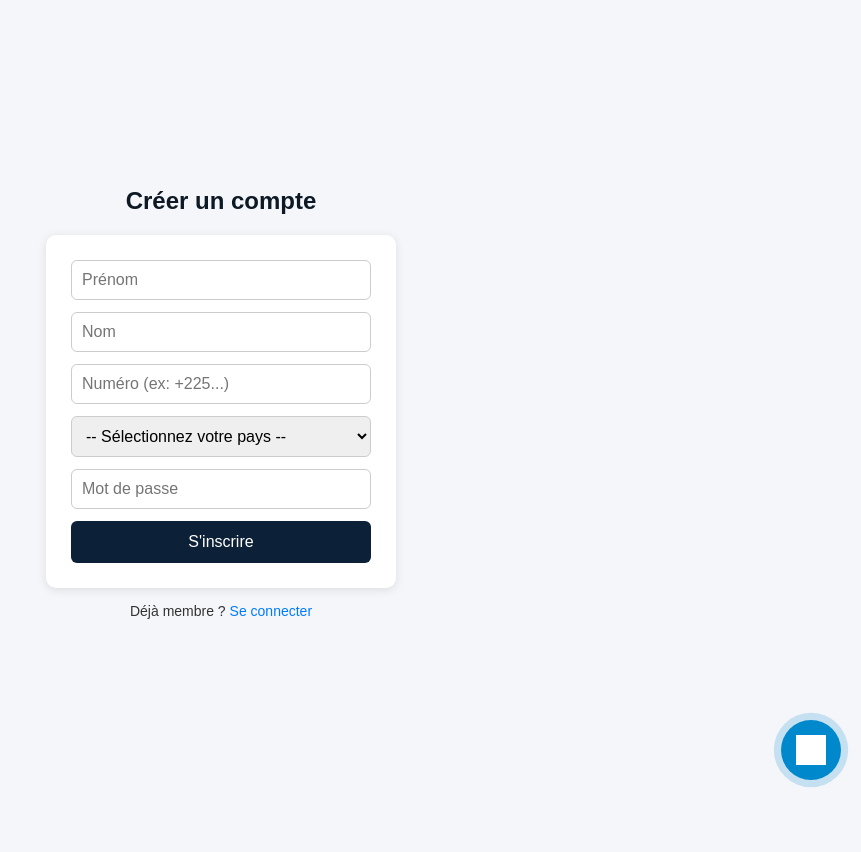
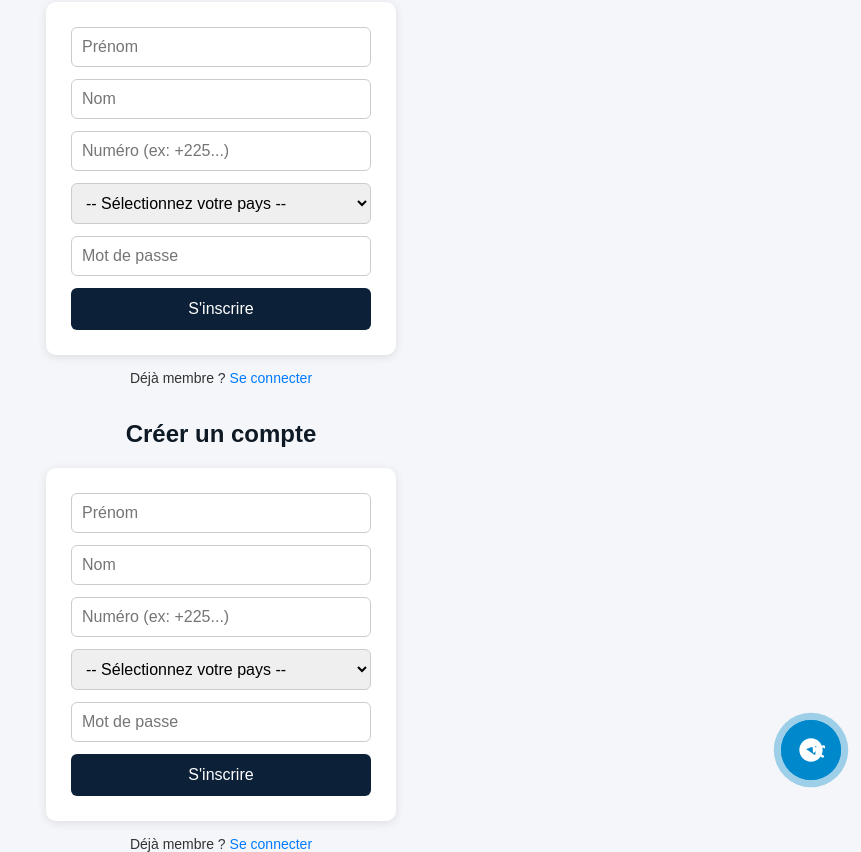
Before and after one commit to DPYTHA/miniezuka, a Flask app: page /register in a window 1280 px wide. Shown: the whole page, without its empty margins (419-1280 px from the left). Before the commit the page ends 787 px from the top, so only its background shows below. Run offline with Flask 3, Linux system fonts and the light colour scheme.

Commit message:
minor changes

```diff
--- a/app/templates/register.html
+++ b/app/templates/register.html
@@ -181,4 +181,183 @@
     <!-- <img src="/static/telegram-logo.png" alt="Contact Telegram" class="telegram-icon"> -->
   </a>
 </body>
+</html><!DOCTYPE html>
+<html lang="fr">
+<head>
+  <meta charset="UTF-8">
+  <meta name="viewport" content="width=device-width, initial-scale=1.0">
+  <meta name="apple-mobile-web-app-capable" content="yes">
+  <meta name="mobile-web-app-capable" content="yes">
+
+  <title>ÉZUKA - Transferts d'argent rapides</title>
+
+  <!-- Favicon et icônes -->
+  <link rel="icon" type="image/png" href="/static/logo.png">
+  <link rel="shortcut icon" href="/static/logo.png">
+  <link rel="apple-touch-icon" href="/static/logo.png">
+
+  <!-- Manifest -->
+  <link rel="manifest" href="/static/manifest.json">
+  <meta name="theme-color" content="#082630">
+
+  <!-- Police -->
+  <link href="https://fonts.googleapis.com/css2?family=Poppins:wght@600&display=swap" rel="stylesheet">
+
+  <title>Inscription</title>
+  <style>
+    body {
+      font-family: Arial, sans-serif;
+      background: #f5f6fa;
+      display: flex;
+      flex-direction: column;
+      align-items: center;
+      justify-content: center;
+      height: 100vh;
+      margin: 0;
+    }
+    h2 {
+      color: #0d1924;
+    }
+    .form {
+      display: flex;
+      flex-direction: column;
+      gap: 12px;
+      width: 300px;
+      background: white;
+      padding: 25px;
+      border-radius: 10px;
+      box-shadow: 0 2px 10px rgba(0,0,0,0.1);
+    }
+    .form input, .form select {
+      padding: 10px;
+      font-size: 16px;
+      border: 1px solid #ccc;
+      border-radius: 6px;
+    }
+    .btn {
+      background: #0c2137;
+      color: white;
+      border: none;
+      padding: 12px;
+      font-size: 16px;
+      border-radius: 6px;
+      cursor: pointer;
+      transition: 0.3s;
+    }
+    .btn:hover {
+      background: #0056b3;
+    }
+    p {
+      margin-top: 15px;
+      font-size: 14px;
+      color: #333;
+    }
+    a {
+      color: #007bff;
+      text-decoration: none;
+    }
+    a:hover {
+      text-decoration: underline;
+    }
+
+    /* Icône Telegram flottante - SVG */
+    .telegram-float {
+        position: fixed;
+        bottom: 20px;
+        right: 20px;
+        width: 60px;
+        height: 60px;
+        background-color: #0088cc;
+        border-radius: 50%;
+        display: flex;
+        align-items: center;
+        justify-content: center;
+        box-shadow: 0 4px 12px rgba(0, 136, 204, 0.3);
+        z-index: 1000;
+        transition: all 0.3s ease;
+        animation: pulse 2s infinite;
+        text-decoration: none;
+    }
+
+    .telegram-float:hover {
+        transform: scale(1.1);
+        box-shadow: 0 6px 20px rgba(0, 136, 204, 0.5);
+    }
+
+    .telegram-svg {
+        width: 28px;
+        height: 28px;
+        fill: white;
+    }
+
+    /* Animation de pulsation */
+    @keyframes pulse {
+        0% {
+            box-shadow: 0 0 0 0 rgba(0, 136, 204, 0.7);
+        }
+        70% {
+            box-shadow: 0 0 0 10px rgba(0, 136, 204, 0);
+        }
+        100% {
+            box-shadow: 0 0 0 0 rgba(0, 136, 204, 0);
+        }
+    }
+
+    /* Version mobile */
+    @media (max-width: 768px) {
+        .telegram-float {
+            width: 50px;
+            height: 50px;
+            bottom: 15px;
+            right: 15px;
+        }
+
+        .telegram-svg {
+            width: 24px;
+            height: 24px;
+        }
+    }
+  </style>
+</head>
+<body>
+  <h2>Créer un compte</h2>
+
+  <form method="POST" action="/register" class="form">
+    <input name="first_name" placeholder="Prénom" required>
+    <input name="last_name" placeholder="Nom" required>
+    <input name="phone" placeholder="Numéro (ex: +225...)" required>
+
+    <select name="country" required>
+      <option value="">-- Sélectionnez votre pays --</option>
+      <option value="Côte d'Ivoire">Côte d'Ivoire</option>
+      <option value="Mali">Mali</option>
+      <option value="Burkina Faso">Burkina Faso</option>
+      <option value="Sénégal">Sénégal</option>
+      <option value="Ghana">Ghana</option>
+      <option value="Togo">Togo</option>
+      <option value="Bénin">Bénin</option>
+      <option value="Nigéria">Nigéria</option>
+      <option value="Russie">Russie</option>
+      <option value="Guinee">Guinee</option>
+      <option value="Cameroun">Cameroun</option>
+      <option value="Canada">Canada</option>
+      <option value="Gabon">Gabon</option>
+    </select>
+
+    <input name="password" type="password" placeholder="Mot de passe" minlength="6" required>
+
+    <button type="submit" class="btn">S'inscrire</button>
+  </form>
+
+  <p>Déjà membre ?
+    <a href="/login">Se connecter</a>
+  </p>
+
+ <!-- Alternative SVG Telegram -->
+<a href="https://t.me/EzukaTransfBot" target="_blank" class="telegram-float">
+    <svg class="telegram-svg" viewBox="0 0 24 24" xmlns="http://www.w3.org/2000/svg">
+        <path d="M12 2C6.48 2 2 6.48 2 12s4.48 10 10 10 10-4.48 10-10S17.52 2 12 2zm4.64 6.8c-.15 1.58-.78 5.42-.92 6.8-.06.67-.36.89-.84.56-2.33-1.72-3.98-2.79-6.45-4.47-.29-.23-.5-.35-.48-.54.03-.19.27-.2.5-.29.85-.32 2.86-.98 3.76-1.27.96-.31 1.25.16 1.27 1.07.02.65.14 2.06.23 3.1.04.52.15.7.35.73.25.04.49-.16.97-.62 1.37-1.25 2.3-2.5 3.44-4.09.19-.27.35-.31.58-.28.23.03.66.31.38.93-.28.62-1.72 2.49-2.13 2.99-.39.49-.56.74.02 1.26.41.37 2.91 2.67 3.37 3.14.52.53.9.77 1.32.79.35.02.8-.16 1.05-.59.26-.43.26-.8.18-.92-.07-.12-.26-.2-.55-.35-1.47-.74-3.05-1.52-3.81-1.88-.89-.42-.64-.65.45-1.99.78-.95 1.85-2.36 1.85-2.36s.42-.63.76-.61c.18.01.57.13.57.13s1.61.69 2.79 1.34c.33.18.56.17.65.16.22-.03.43-.17.48-.26.05-.09.05-.2.03-.28-.02-.08-.23-.57-.89-1.3-.75-.79-1.7-1.32-2.04-1.5-.54-.28-.93-.23-1.29-.14-.73.18-2.17.63-3.43 1.01-1.26.38-2.32.57-2.55.6-.52.07-.89-.11-.9-.34-.01-.24.33-.5.91-.76z"/>
+    </svg>
+</a>
+</body>
 </html>
```
